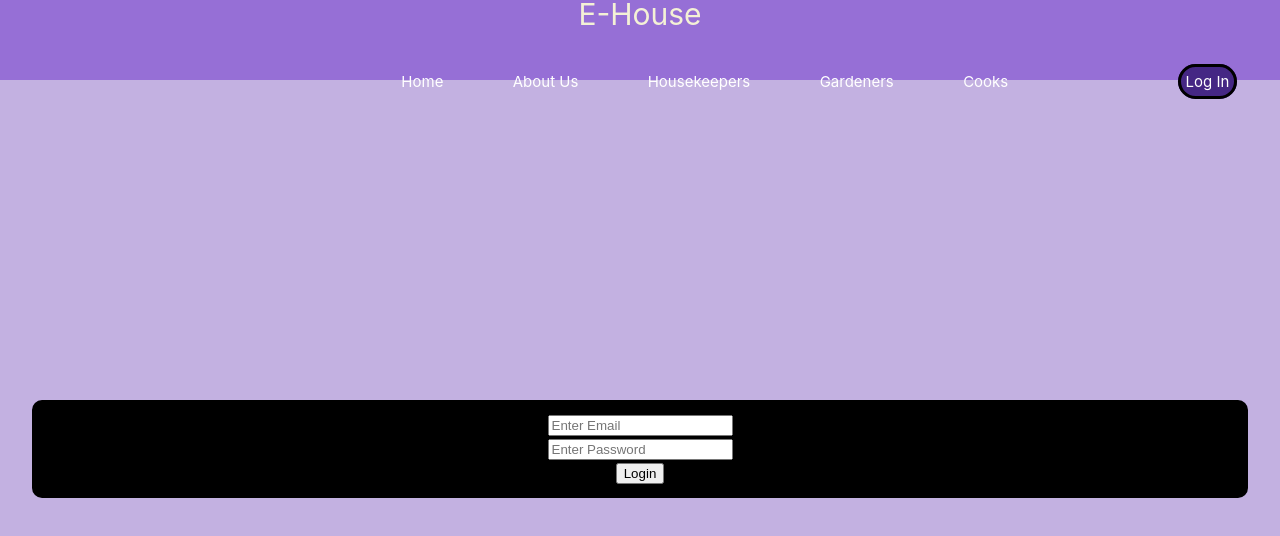
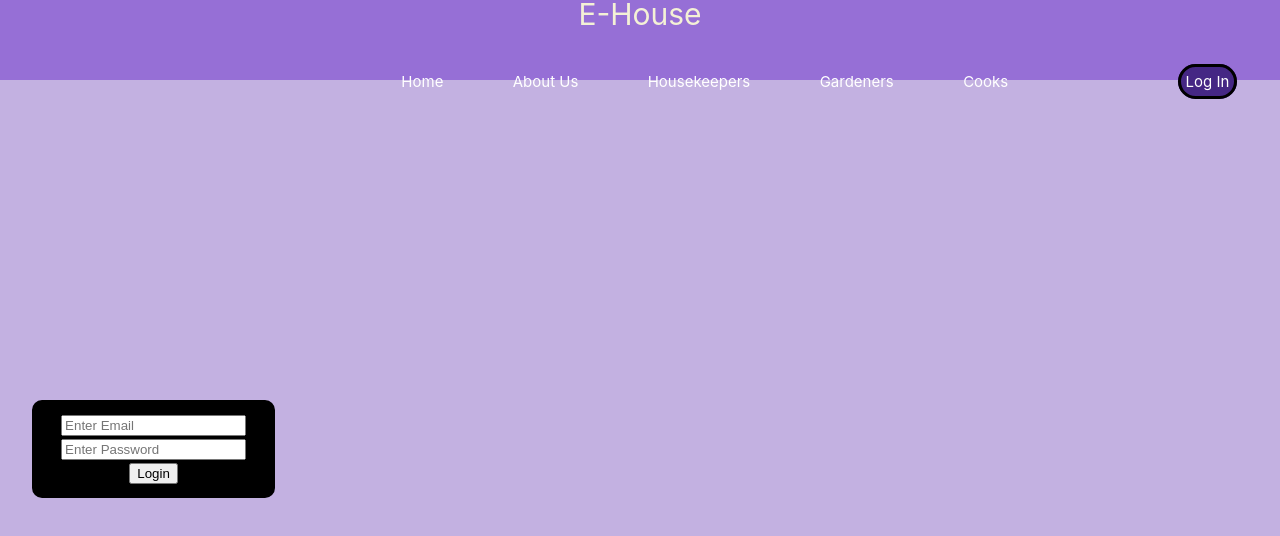
Before and after one commit to staten-island-tech/sql-project, a Vue app in the folder sql-project/: page /loginView in a window 1280 px wide. Shown: the top 536 px of the page. Built offline with nearby package versions, Linux system fonts and the light colour scheme.

Commit message:
hidden passwords

```diff
--- a/sql-project/src/views/SignUpView.vue
+++ b/sql-project/src/views/SignUpView.vue
@@ -5,10 +5,10 @@
       <input type="text" id="emailID" placeholder="Enter Email" />
     </div>
     <div>
-      <input type="text" id="passwordID" placeholder="Enter Password" />
+      <input type="password" id="passwordID" placeholder="Enter Password" />
     </div>
     <div>
-      <input type="text" id="confirmpasswordID" placeholder="Confirm Password" />
+      <input type="password" id="confirmpasswordID" placeholder="Confirm Password" />
     </div>
     <button id="loginbtn">Login</button>
   </form>
--- a/sql-project/src/views/loginView.vue
+++ b/sql-project/src/views/loginView.vue
@@ -23,7 +23,7 @@ router.beforeEach((to) => {
       <input type="text" id="emailID" placeholder="Enter Email" />
     </div>
     <div>
-      <input type="text" id="passwordID" placeholder="Enter Password" />
+      <input type="password" id="passwordID" placeholder="Enter Password" />
     </div>
     <button id="loginbtn">Login</button>
   </form>
@@ -36,6 +36,6 @@ router.beforeEach((to) => {
   padding: 10px;
   border-radius: 10px;
   text-align: center;
-  width: 20%x;
+  width: 20%;
 }
 </style>
```
